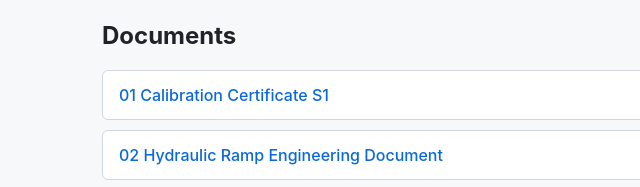
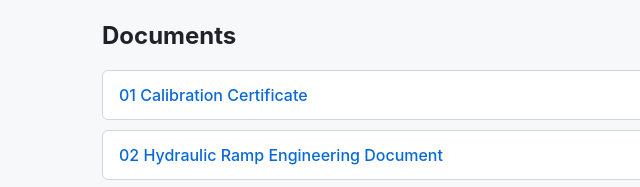
Before and after one commit to sasosabudhabi/Hydraulic-Ramp-Strip-2, a plain HTML site: page index.html in a window 1280 px wide. Shown: the part 390-577 px from the top of the page, 88-728 px from the left. Drawn offline with Linux system fonts and the light colour scheme.

Commit message:
Update index.html

```diff
--- a/index.html
+++ b/index.html
@@ -97,7 +97,7 @@ Documentation for the Horizontal Balancing Machine.
 
 <li>
     <a href="01_Calibration_Certificate_S2.pdf" target="_blank">
-        01 Calibration Certificate S1
+        01 Calibration Certificate
         <span class="type">PDF</span>
     </a>
 </li>
```
